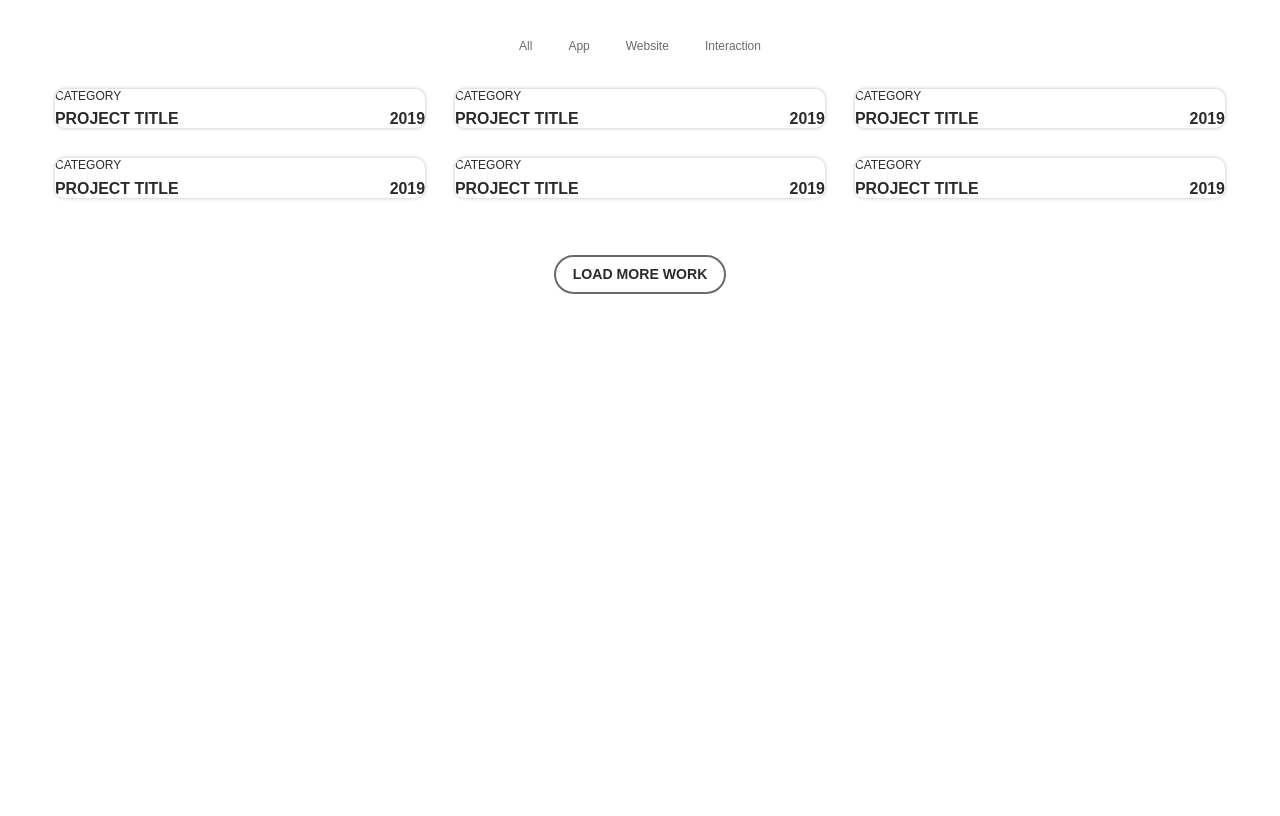
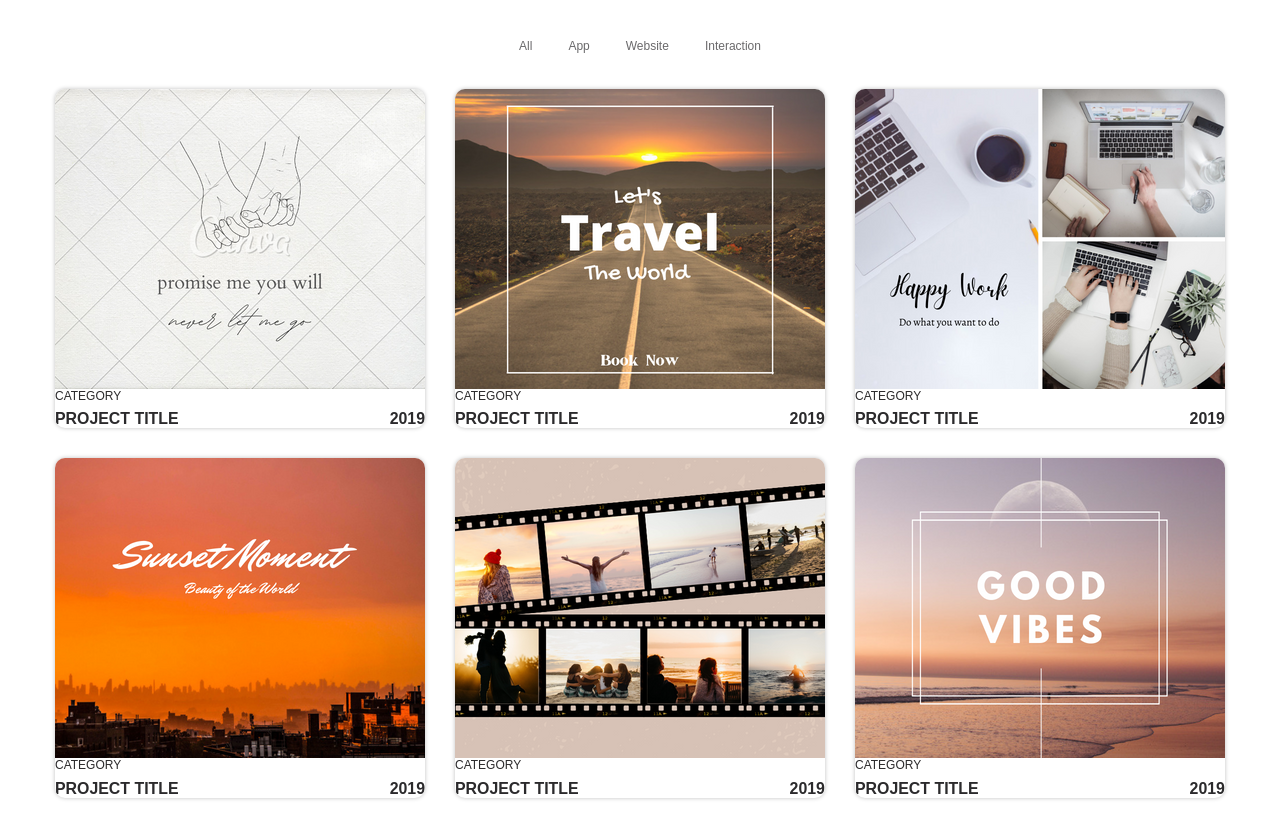
Before and after one commit to timosha5/Web-3, a plain HTML site: page index.html in a window 1280 px wide. Shown: the part 602-1418 px from the top of the page. Before the commit the page ends 938 px from the top, so only its background shows below. Drawn offline with Linux system fonts and the light colour scheme.

Commit message:
part 3 (pictures)

```diff
--- a/index.html
+++ b/index.html
@@ -94,7 +94,7 @@
 				<div class="portfolio__col">
 
 					<div class="work">
-						<img class="work__image" src="" alt="">
+						<img class="work__image" src="img/1.png" alt="">
 						<div class="work-content">
 							<div class="work__cat">category</div>
 							<div class="work__title">
@@ -108,7 +108,7 @@
 				<div class="portfolio__col">
 
 					<div class="work">
-						<img class="work__image" src="" alt="">
+						<img class="work__image" src="img/2.png" alt="">
 						<div class="work-content">
 							<div class="work__cat">category</div>
 							<div class="work__title">
@@ -122,7 +122,7 @@
 				<div class="portfolio__col">
 
 					<div class="work">
-						<img class="work__image" src="" alt="">
+						<img class="work__image" src="img/3.png" alt="">
 						<div class="work-content">
 							<div class="work__cat">category</div>
 							<div class="work__title">
@@ -136,7 +136,7 @@
 				<div class="portfolio__col">
 
 					<div class="work">
-						<img class="work__image" src="" alt="">
+						<img class="work__image" src="img/4.png" alt="">
 						<div class="work-content">
 							<div class="work__cat">category</div>
 							<div class="work__title">
@@ -150,7 +150,7 @@
 				<div class="portfolio__col">
 
 					<div class="work">
-						<img class="work__image" src="" alt="">
+						<img class="work__image" src="img/5.png" alt="">
 						<div class="work-content">
 							<div class="work__cat">category</div>
 							<div class="work__title">
@@ -164,7 +164,7 @@
 				<div class="portfolio__col">
 
 					<div class="work">
-						<img class="work__image" src="" alt="">
+						<img class="work__image" src="img/6.png" alt="">
 						<div class="work-content">
 							<div class="work__cat">category</div>
 							<div class="work__title">
```
Also changed, not shown: img/1.png (added), img/2.png (added), img/3.png (added), img/4.png (added), img/5.png (added), img/6.png (added).
